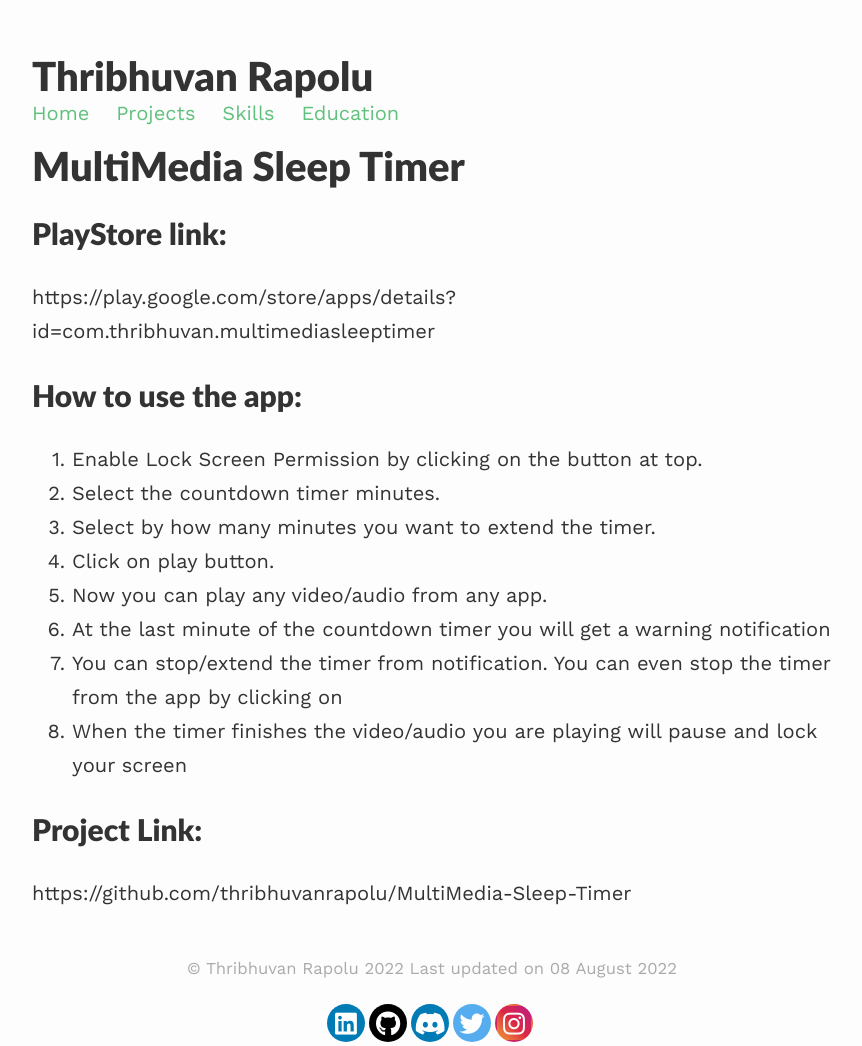
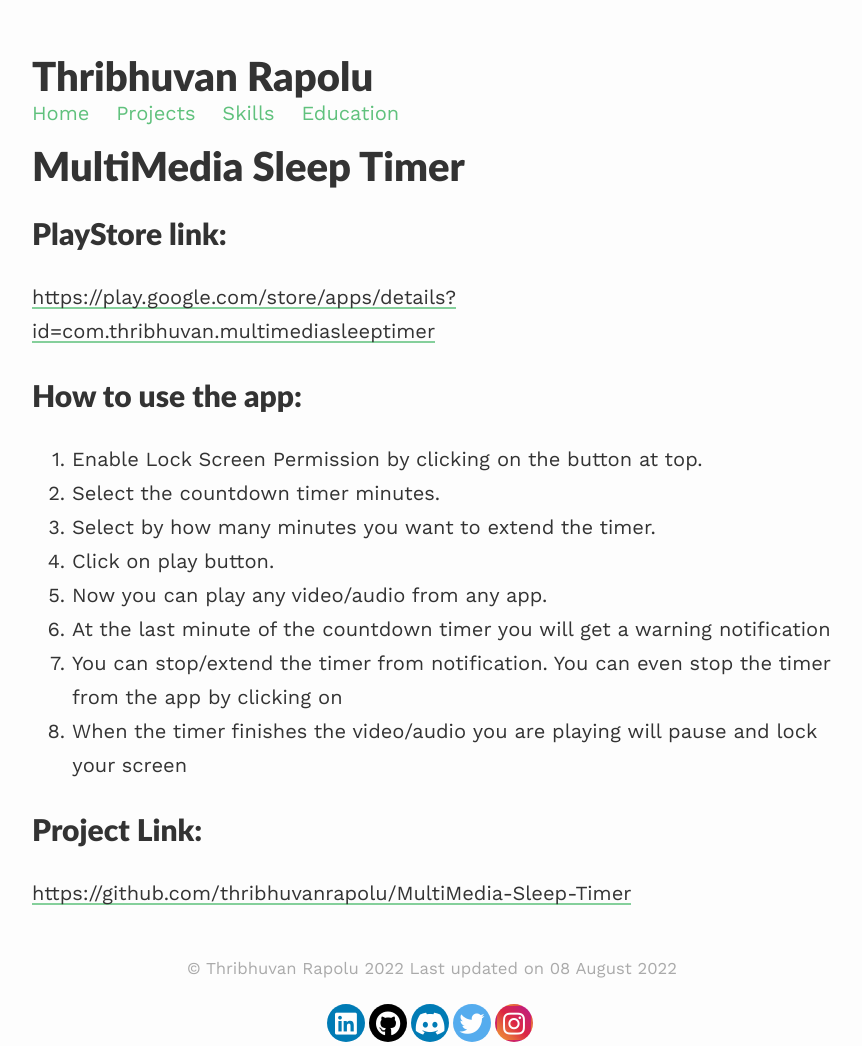
Before and after one commit to thribhuvanrapolu/gradfolio, a Jekyll site: the page built from project_blogs/sleeptimer-app.md, in a window 1280 px wide. Shown: the whole page, without its empty margins (208-1070 px from the left). Built offline with Jekyll 4.4.1, drawn with Linux system fonts in a browser that asks for light colours; nearby versions of some CDN libraries.

Commit message:
app links added

```diff
--- a/project_blogs/sleeptimer-app.md
+++ b/project_blogs/sleeptimer-app.md
@@ -3,7 +3,7 @@
 title: "MultiMedia Sleep Timer"
 ---
 # PlayStore link:
-https://play.google.com/store/apps/details?id=com.thribhuvan.multimediasleeptimer
+<https://play.google.com/store/apps/details?id=com.thribhuvan.multimediasleeptimer>
 
 # How to use the app:
 1. Enable Lock Screen Permission by clicking on the button at top.
@@ -16,4 +16,4 @@
 8. When the timer finishes the video/audio you are playing will pause and lock your screen
 
 # Project Link:
-https://github.com/thribhuvanrapolu/MultiMedia-Sleep-Timer
+<https://github.com/thribhuvanrapolu/MultiMedia-Sleep-Timer>
```
